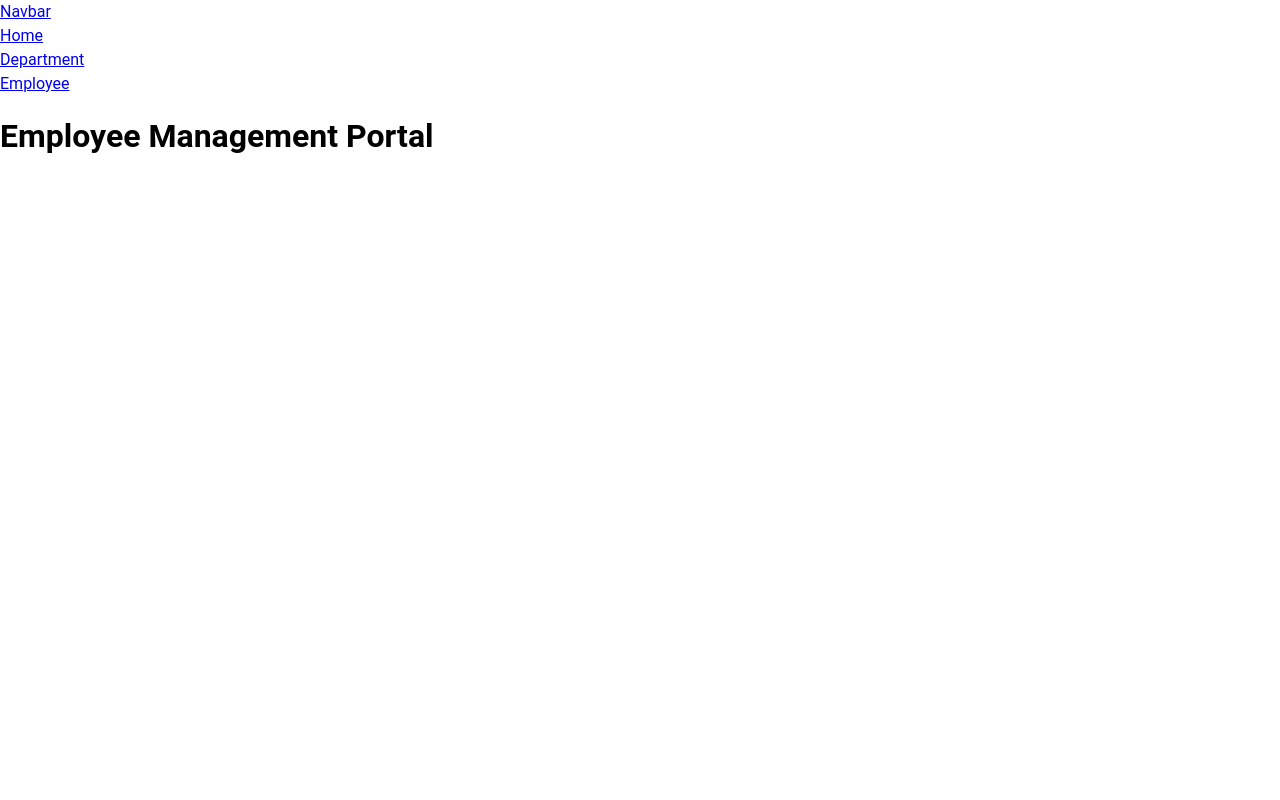
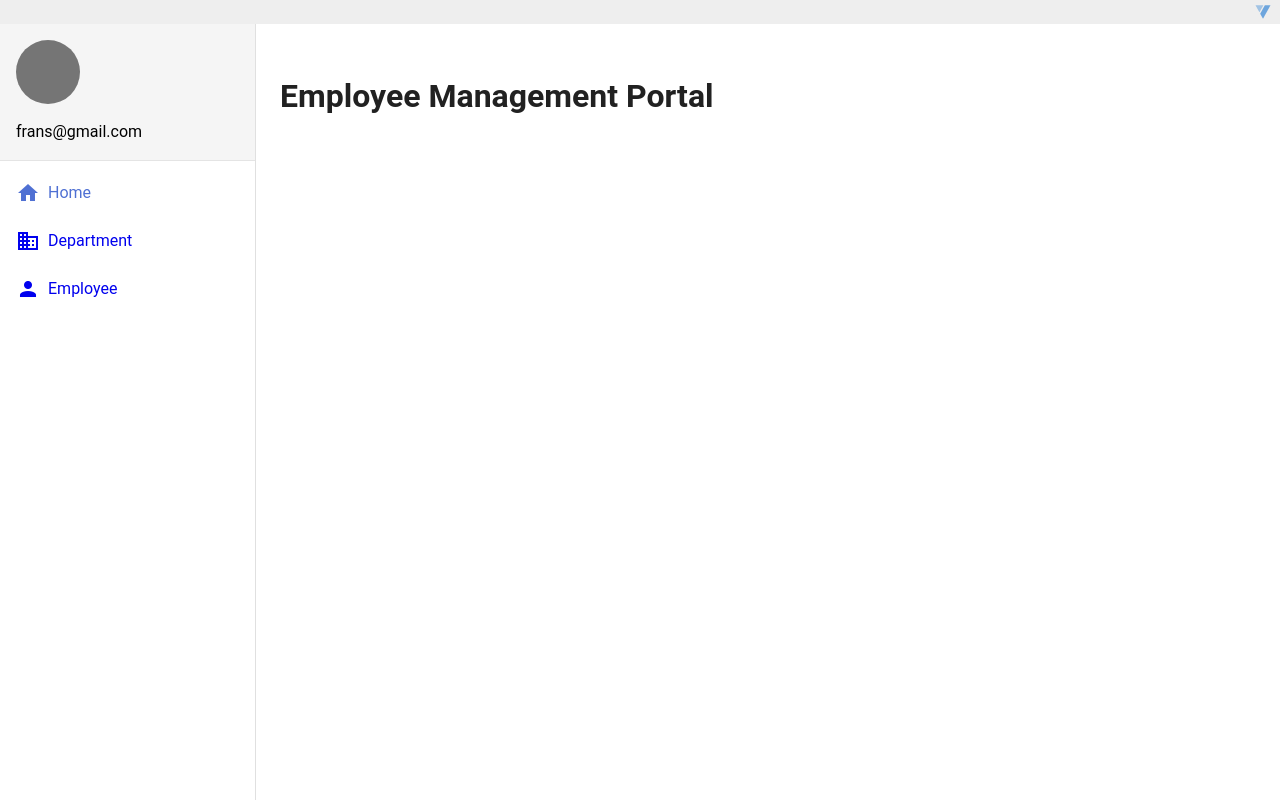
Before and after one commit to ZielGit/employee-management, a Vue app: page / in a window 1280 px wide. Built offline with nearby package versions, Linux system fonts and the light colour scheme.

Commit message:
feat: navbar and sidebar

```diff
--- a/src/App.vue
+++ b/src/App.vue
@@ -1,12 +1,19 @@
 <script setup>
 import { RouterView } from 'vue-router'
-import Navbar from './components/Navbar.vue';
+import NavbarComponent from './components/NavbarComponent.vue'
+import SidebarComponent from './components/SidebarComponent.vue';
 </script>
 
 <template>
-  <header>
-    <Navbar />
-  </header>
+  <v-app id="inspire">
+    <NavbarComponent />
 
-  <RouterView />
+    <SidebarComponent />
+
+    <v-main>
+      <v-container class="py-8 px-6" fluid>
+        <RouterView />
+      </v-container>
+    </v-main>
+  </v-app>
 </template>
--- a/src/components/Navbar.vue
+++ /dev/null
@@ -1,28 +0,0 @@
-<script setup>
-import { RouterLink } from 'vue-router';
-</script>
-
-<template>
-  <nav class="navbar navbar-expand-lg bg-body-tertiary">
-    <div class="container-fluid">
-      <a class="navbar-brand" href="#">Navbar</a>
-      <button class="navbar-toggler" type="button" data-bs-toggle="collapse" data-bs-target="#navbarSupportedContent"
-        aria-controls="navbarSupportedContent" aria-expanded="false" aria-label="Toggle navigation">
-        <span class="navbar-toggler-icon"></span>
-      </button>
-      <div class="collapse navbar-collapse" id="navbarSupportedContent">
-        <ul class="navbar-nav me-auto mb-2 mb-lg-0">
-          <li class="nav-item">
-            <RouterLink class="nav-link active" to="/">Home</RouterLink>
-          </li>
-          <li class="nav-item">
-            <RouterLink class="nav-link" to="/departments">Department</RouterLink>
-          </li>
-          <li class="nav-item">
-            <RouterLink class="nav-link" to="/employees">Employee</RouterLink>
-          </li>
-        </ul>
-      </div>
-    </div>
-  </nav>
-</template>
--- /dev/null
+++ b/src/components/NavbarComponent.vue
@@ -0,0 +1,11 @@
+<script setup>
+
+</script>
+
+<template>
+  <v-system-bar>
+    <v-spacer></v-spacer>
+
+    <v-icon color="blue-darken-2">$vuetify</v-icon>
+  </v-system-bar>
+</template>
--- /dev/null
+++ b/src/components/SidebarComponent.vue
@@ -0,0 +1,44 @@
+<script setup>
+import { ref } from 'vue';
+import { RouterLink } from 'vue-router';
+
+const links = [
+    ['mdi-home', 'Home', '/'],
+    ['mdi-domain', 'Department', '/departments'],
+    ['mdi-account', 'Employee', '/employees'],
+]
+
+const drawer = ref(null)
+</script>
+
+<template>
+    <v-navigation-drawer v-model="drawer">
+        <v-sheet class="pa-4" color="grey-lighten-4">
+            <v-avatar class="mb-4" color="grey-darken-1" size="64"></v-avatar>
+
+            <div>frans@gmail.com</div>
+        </v-sheet>
+
+        <v-divider></v-divider>
+
+        <v-list>
+            <v-list-item v-for="[icon, text, to] in links" :key="icon">
+                <RouterLink :to="to" class="d-flex align-center text-decoration-none w-100"
+                    active-class="sidebar-link-active">
+                    <v-icon class="me-2">{{ icon }}</v-icon>
+                    <span>{{ text }}</span>
+                </RouterLink>
+            </v-list-item>
+        </v-list>
+    </v-navigation-drawer>
+</template>
+
+<style scoped>
+a:visited {
+    color: inherit;
+}
+
+.sidebar-link-active {
+    color: #4f70d3 !important;
+}
+</style>
```
Also changed, not shown: src/components/icons/IconCommunity.vue (deleted, +0 -7 lines), src/components/icons/IconDocumentation.vue (deleted, +0 -7 lines), src/components/icons/IconEcosystem.vue (deleted, +0 -7 lines), src/components/icons/IconSupport.vue (deleted, +0 -7 lines), src/components/icons/IconTooling.vue (deleted, +0 -19 lines).
